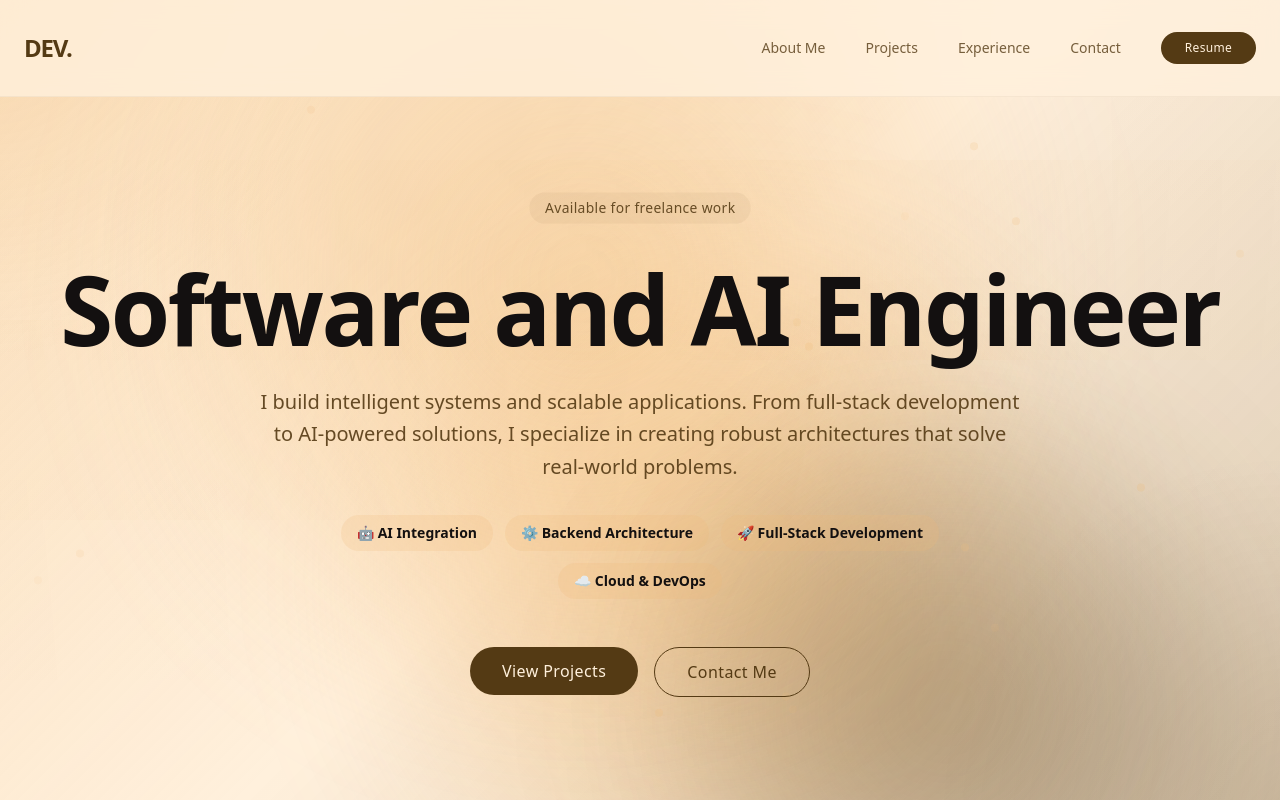
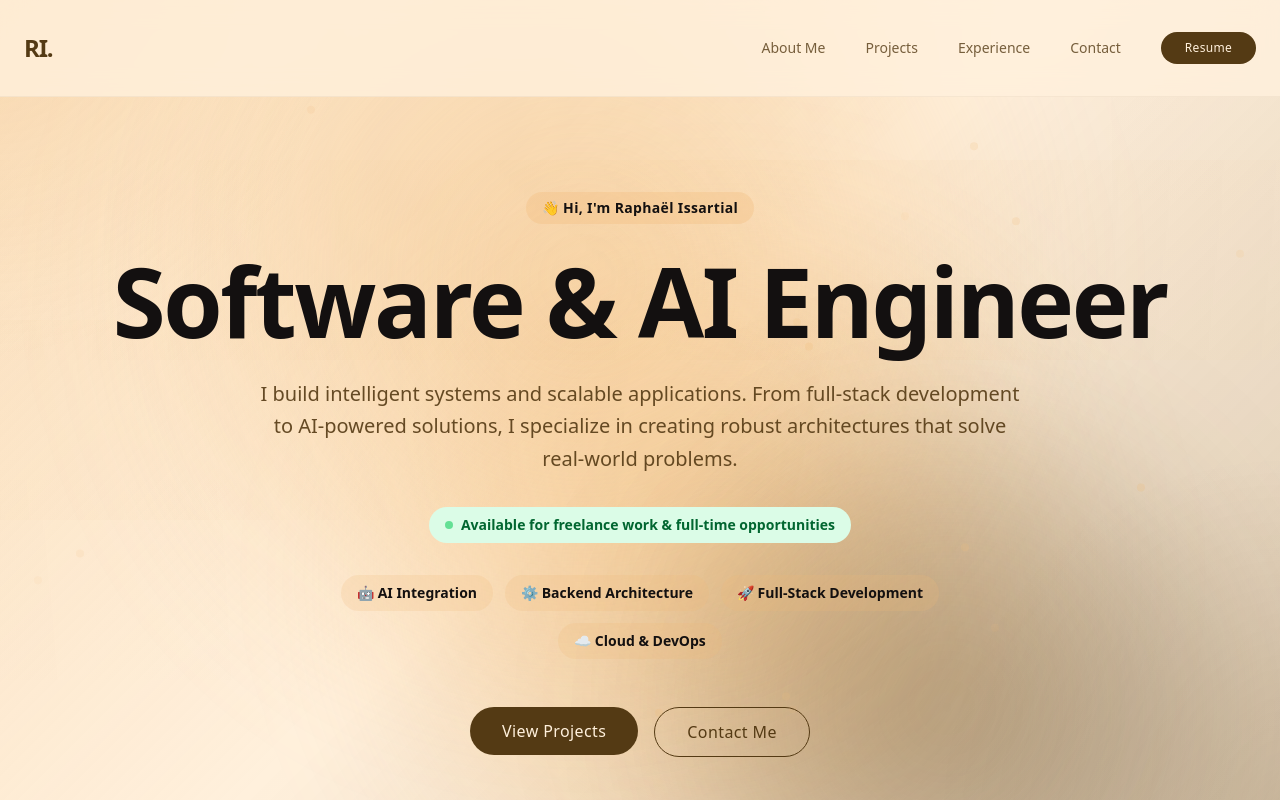
Before and after one commit to Raphala27/my_portfolio, a Next.js app: page / in a window 1280 px wide. Shown: the top 800 px of the page. Built offline with nearby package versions, Linux system fonts and the light colour scheme.

Commit message:
change the landing page

```diff
--- a/src/app/page.tsx
+++ b/src/app/page.tsx
@@ -16,14 +16,14 @@ export default function Home() {
         {/* Hero Section */}
         <section className="container mx-auto px-6 py-32 md:py-48 flex flex-col items-center text-center relative z-10">
           <ScrollReveal delay={0.2}>
-            <div className="inline-block mb-8 px-4 py-1.5 rounded-full bg-chic-brown/5 text-chic-brown text-sm font-medium tracking-wide animate-pulse-soft">
-              Available for freelance work
+            <div className="inline-block mb-6 px-4 py-1.5 rounded-full bg-chic-accent/30 text-chic-dark text-sm font-bold tracking-wide">
+              👋 Hi, I'm Raphaël Issartial
             </div>
           </ScrollReveal>
 
           <ScrollReveal delay={0.4}>
             <h1 className="text-5xl md:text-7xl lg:text-8xl font-bold text-chic-dark mb-6 tracking-tight leading-[1.1]">
-              Software and AI Engineer<br />
+              Software & AI Engineer
             </h1>
           </ScrollReveal>
 
@@ -31,6 +31,13 @@ export default function Home() {
             <p className="text-lg md:text-xl text-chic-brown/90 max-w-3xl mb-8 leading-relaxed font-medium">
               I build intelligent systems and scalable applications. From full-stack development to AI-powered solutions, I specialize in creating robust architectures that solve real-world problems.
             </p>
+          </ScrollReveal>
+
+          <ScrollReveal delay={0.7}>
+            <div className="inline-flex items-center gap-2 px-4 py-2 rounded-full bg-green-100 text-green-800 text-sm font-semibold mb-8">
+              <span className="w-2 h-2 rounded-full bg-green-500 animate-pulse"></span>
+              Available for freelance work & full-time opportunities
+            </div>
           </ScrollReveal>
 
           {/* Expertise Badges */}
--- a/src/components/layout/Navbar.tsx
+++ b/src/components/layout/Navbar.tsx
@@ -6,7 +6,7 @@ export function Navbar() {
         <nav className="fixed top-0 left-0 w-full z-50 bg-chic-bg/80 backdrop-blur-md border-b border-chic-brown/5">
             <div className="container mx-auto px-6 h-24 flex items-center justify-between">
                 <Link href="/" className="text-2xl font-bold tracking-tighter text-chic-brown">
-                    DEV.
+                    RI.
                 </Link>
 
                 <div className="hidden md:flex items-center gap-10 text-sm font-medium text-chic-brown/80">
```
